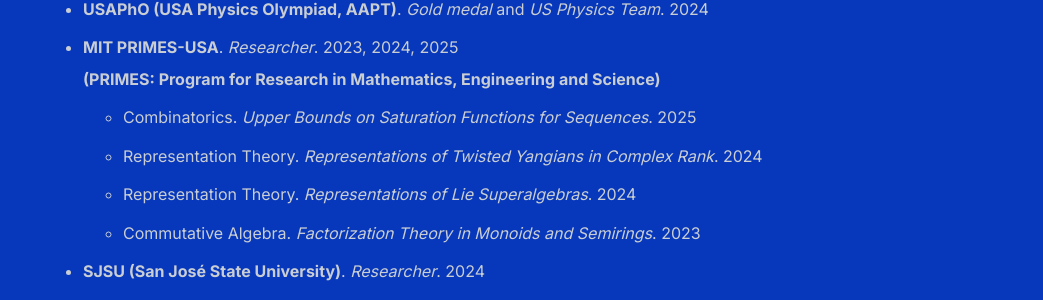
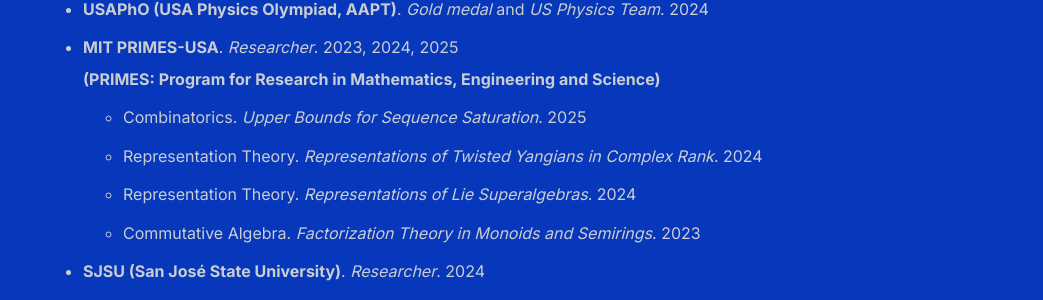
Before and after one commit to shihankanungo/shihankanungo.github.io, a Jekyll site: the page built from honors.md, in a window 1280 px wide. Shown: the part 435-735 px from the top of the page, without its empty margins (237-1280 px from the left). Built offline with Jekyll 4.4.1, drawn with Linux system fonts in a browser that asks for light colours.

Commit message:
Update honors.md

```diff
--- a/honors.md
+++ b/honors.md
@@ -11,7 +11,7 @@
 - **The 85th Putnam Mathematical Competition.** *Honorable mention*, rank 58. 2024
 - **USAPhO (USA Physics Olympiad, AAPT)**. *Gold medal* and *US Physics Team*. 2024
 - **MIT PRIMES-USA**. *Researcher*. 2023, 2024, 2025 <br> **(PRIMES: Program for Research in Mathematics, Engineering and Science)**
-  - Combinatorics. *Upper Bounds on Saturation Functions for Sequences*. 2025
+  - Combinatorics. *Upper Bounds for Sequence Saturation*. 2025
   - Representation Theory. *Representations of Twisted Yangians in Complex Rank*. 2024
   - Representation Theory. *Representations of Lie Superalgebras*. 2024
   - Commutative Algebra. *Factorization Theory in Monoids and Semirings*. 2023
```
